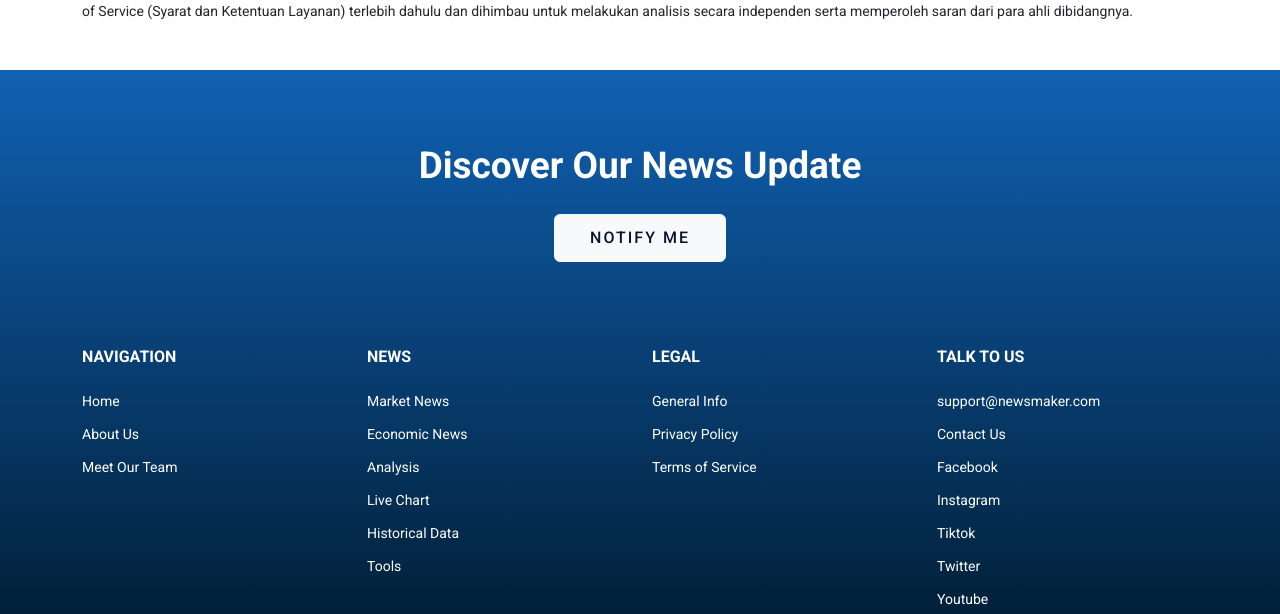
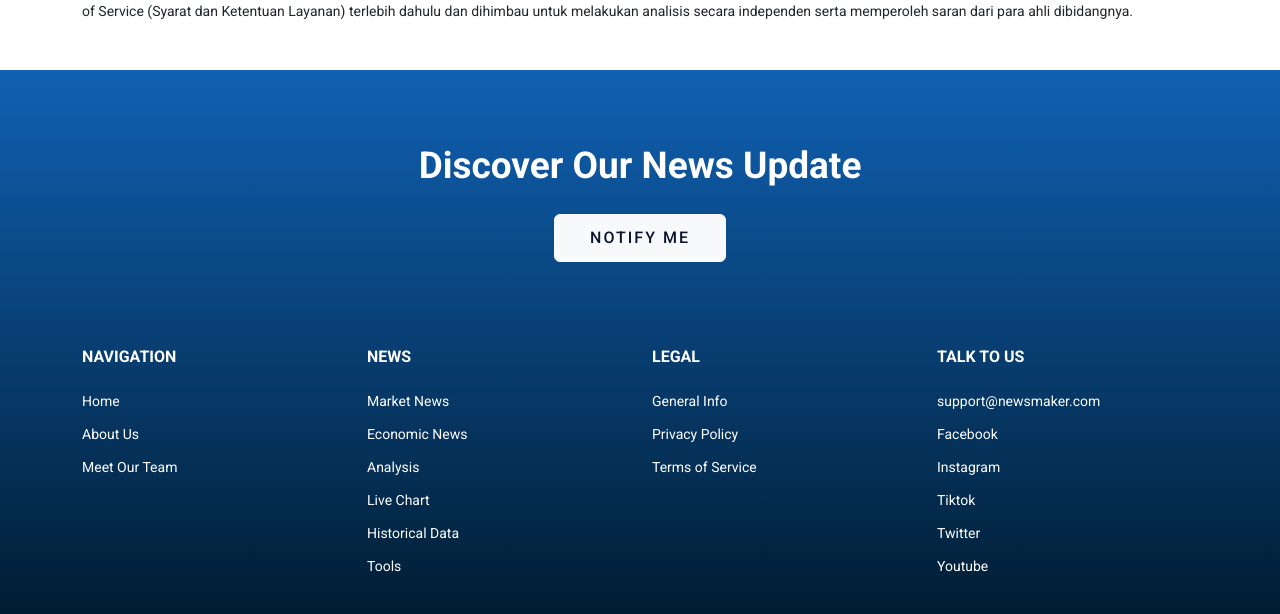
Before and after one commit to bramc/dev-newsmaker23, a plain HTML site: page index.html in a window 1280 px wide. Shown: the part 3371-3985 px from the top of the page. Drawn offline with Linux system fonts and the light colour scheme; a script that the page names is missing.

Commit message:
edit dikit

```diff
--- a/index.html
+++ b/index.html
@@ -1145,9 +1145,6 @@
                                     <a href="mailto:support@newsmaker.com">support@newsmaker.com</a>
                                 </li>
                                 <li>
-                                    <a href="#">Contact Us</a>
-                                </li>
-                                <li>
                                     <a href="#">Facebook</a>
                                 </li>
                                 <li>
```
Also changed, not shown: 1 other file.
